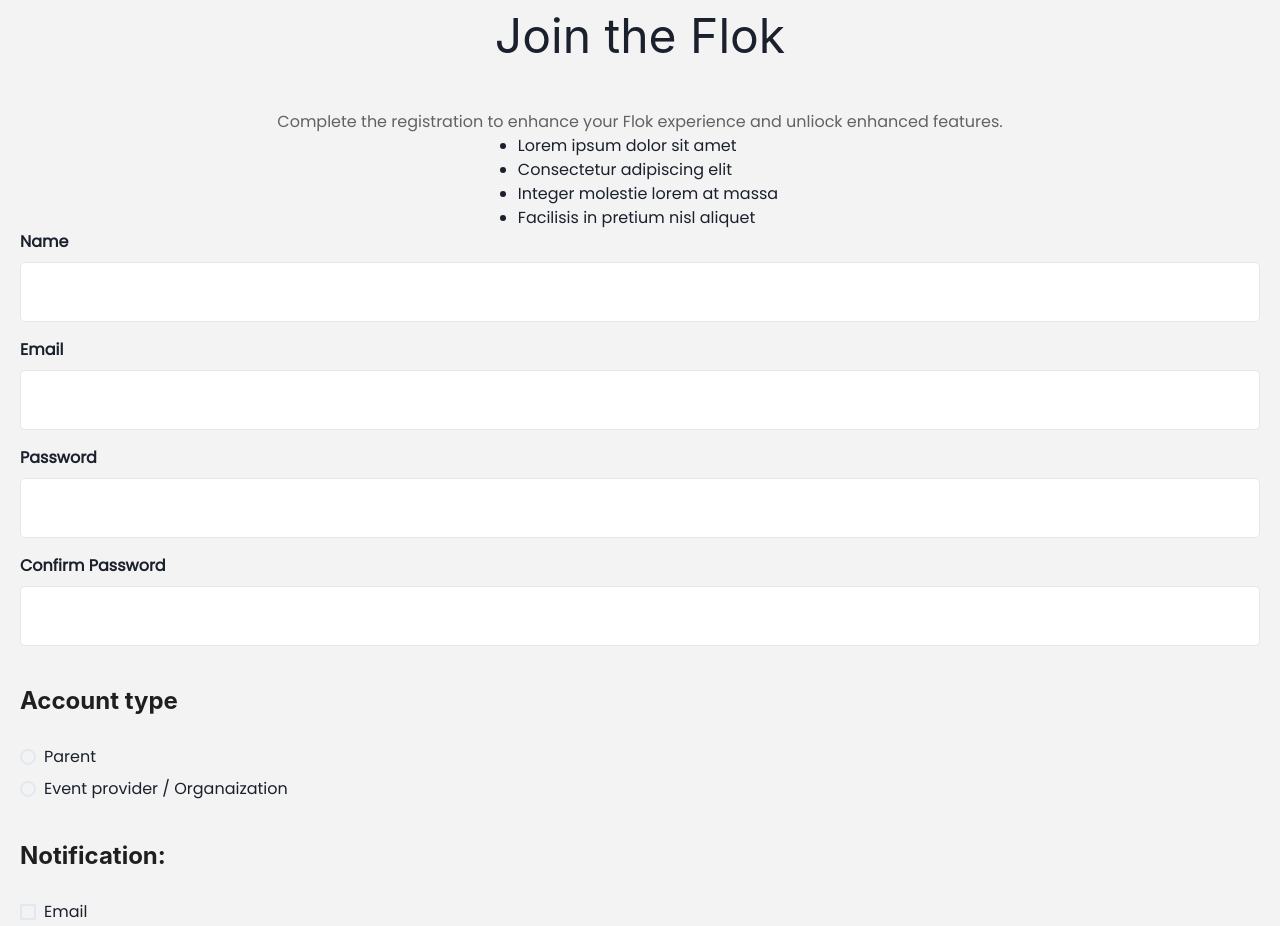
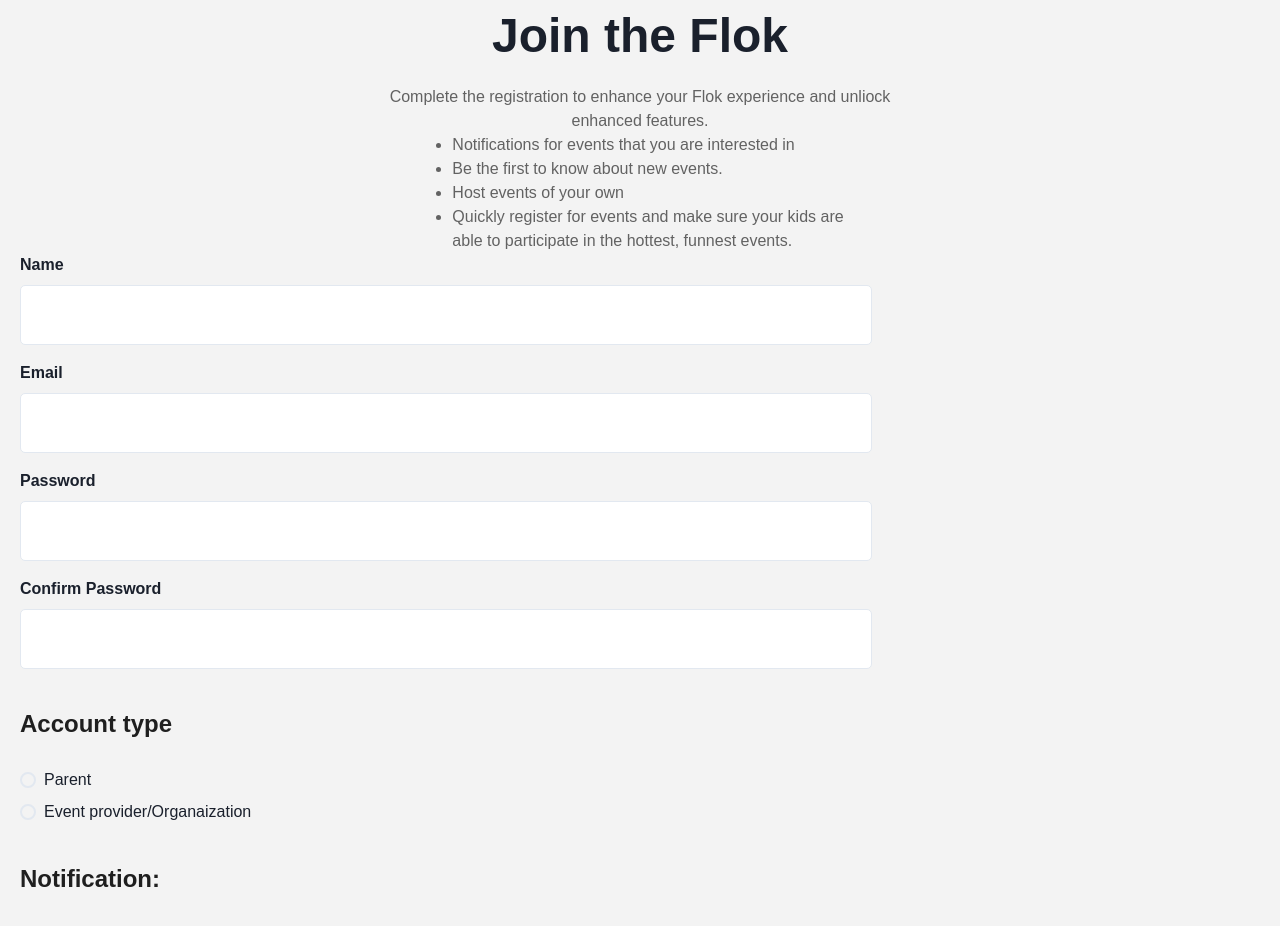
Before and after one commit to Ahtisham8952/Flok-UI, a Next.js app: page /signup in a window 1280 px wide. Shown: the part 140-1066 px from the top of the page. Built offline with nearby package versions, Linux system fonts and the light colour scheme.

Commit message:
updated font family

```diff
--- a/package.json
+++ b/package.json
@@ -18,6 +18,7 @@
 		"@fontsource/poppins": "^4.5.10",
 		"@fontsource/rajdhani": "^4.5.10",
 		"@fontsource/raleway": "^4.5.11",
+		"@south-paw/typeface-vag-rounded": "^1.0.0",
 		"chakra-multiselect": "^0.4.5",
 		"date-fns": "^2.30.0",
 		"formik": "^2.4.1",
--- a/src/components/core/SignUp/Registration.jsx
+++ b/src/components/core/SignUp/Registration.jsx
@@ -129,38 +129,44 @@ const FormComponent = () => {
 			<LayoutWrapper>
 				<Box maxW={"1560px"} w="100%" px="20px" mx="auto">
 					<Box py="32px">
-						<Heading
-							as="h2"
+						<Text
+
 							fontSize="48px"
-							fontWeight="700px"
+							fontWeight="700"
 							lineHeight="58px"
 							textAlign="center"
 							pt="5px"
-							pb="15px"
+
 						>
 							Join the Flok
-						</Heading>
+						</Text>
 						<Text
 							textAlign="center"
-							fontWeight="300px"
+							fontWeight="300"
 							color="#626262"
-							size="16px"
-							pt="30px"
+							fontSize={"16px"}
+							pt="20px"
+							maxW={"556px"}
+							mx='auto'
 						>
 							Complete the registration to enhance your Flok experience and
 							unliock enhanced features.
 						</Text>
 						<Box display="flex" justifyContent="center">
-							<UnorderedList>
-								<ListItem>Lorem ipsum dolor sit amet</ListItem>
-								<ListItem>Consectetur adipiscing elit</ListItem>
-								<ListItem>Integer molestie lorem at massa</ListItem>
-								<ListItem>Facilisis in pretium nisl aliquet</ListItem>
+							<UnorderedList
+
+							fontWeight="300"
+							color="#626262"
+							fontSize={"16px"}>
+								<ListItem>Notifications for events that you are interested in</ListItem>
+								<ListItem>Be the first to know about new events.</ListItem>
+								<ListItem>Host events of your own</ListItem>
+								<ListItem>Quickly register for events and make sure your kids are <br/> able to participate in the hottest, funnest events.</ListItem>
 							</UnorderedList>
 						</Box>
 
 						<form onSubmit={handleSubmit}>
-							<VStack spacing={4} align="stretch">
+							<VStack spacing={4} align="stretch" maxW={"852px"} w="100%">
 								<FormControl isInvalid={errors.name}>
 									<FormLabel fontWeight={"700"} htmlFor="name">
 										Name
@@ -244,8 +250,8 @@ const FormComponent = () => {
 									<FormErrorMessage>{errors.confirmPassword}</FormErrorMessage>
 								</FormControl>
 								<Box width="40%" pt="5px">
-									<Heading
-										as="h2"
+									<Text
+
 										fontSize={{ base: "20px", md: "24px" }}
 										fontWeight="700"
 										lineHeight="58px"
@@ -254,7 +260,7 @@ const FormComponent = () => {
 										textColor="#1F1F1F"
 									>
 										Account type{" "}
-									</Heading>
+									</Text>
 									<FormControl isInvalid={errors.userType}>
 										<RadioGroup
 											id="userType"
@@ -264,9 +270,9 @@ const FormComponent = () => {
 										>
 											<VStack spacing={2} alignItems={"left"}>
 												<Radio value="PARENT">Parent</Radio>
-												{/* <Radio value="ADMIN">Admin</Radio> */}
-												<Radio value="PROVIDER">
-													Event provider / Organaization
+
+												<Radio value="PROVIDER" w="max-content">
+													Event provider/Organaization
 												</Radio>
 											</VStack>
 										</RadioGroup>
@@ -274,8 +280,8 @@ const FormComponent = () => {
 									</FormControl>
 								</Box>
 								<Box width="40%" pt="5px">
-									<Heading
-										as="h2"
+									<Text
+
 										fontSize={{ base: "20px", md: "24px" }}
 										fontWeight="700"
 										lineHeight="58px"
@@ -284,15 +290,15 @@ const FormComponent = () => {
 										textColor="#1F1F1F"
 									>
 										Notification:
-									</Heading>
+									</Text>
 									<Stack>
 										<Checkbox>Email</Checkbox>
-										<Checkbox defaultChecked>Instant notifications</Checkbox>
+										<Checkbox defaultChecked w="max-content">Instant notifications</Checkbox>
 									</Stack>
 								</Box>
 								<Box width="100%" pt="5px">
-									<Heading
-										as="h2"
+									<Text
+
 										fontSize={{ base: "20px", md: "24px" }}
 										fontWeight="700"
 										lineHeight="58px"
@@ -301,7 +307,7 @@ const FormComponent = () => {
 										textColor="#1F1F1F"
 									>
 										Terms and Conditions:
-									</Heading>
+									</Text>
 
 									<FormControl>
 										<Checkbox defaultChecked>
--- a/src/theme.js
+++ b/src/theme.js
@@ -1,5 +1,5 @@
 import "@fontsource/poppins";
-
+require("@south-paw/typeface-vag-rounded");
 import { extendTheme } from "@chakra-ui/react";
 
 export const mynewtheme = extendTheme({
@@ -47,7 +47,7 @@ export const mynewtheme = extendTheme({
 	},
 	fonts: {
 		dinFonts: `"D-DIN", sans-serif`,
-		body: `"Poppins", sans-serif;`,
+		body: `"VAGRounded", sans-serif;`,
 		raleway: `"Raleway", sans-serif;`,
 		rajdhaniFont: `"Rajdhani", sans-serif;`,
 	},
```
Also changed, not shown: src/components/core/Login/LoginStepOne.jsx (+12 -11 lines), 1 other file (tests, documents, lock files or other folders).
